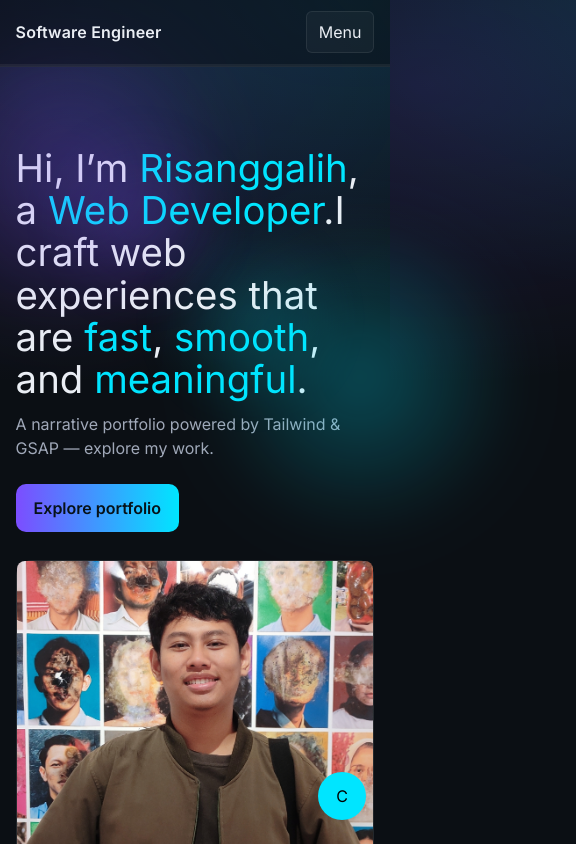
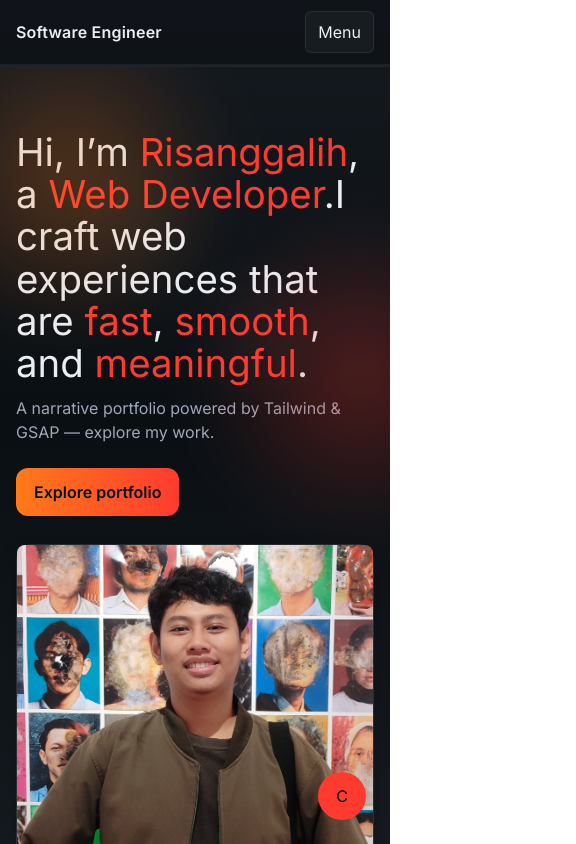
Before and after one commit to septiandr/profile-website, a Next.js app: page / in a window 390 px wide. Shown: the top 844 px of the page, 576 px wide, since content can reach past the window. Built offline with nearby package versions, Linux system fonts and the light colour scheme.

Commit message:
change theme

```diff
--- a/src/app/globals.css
+++ b/src/app/globals.css
@@ -3,44 +3,47 @@
 
 html { scroll-behavior: smooth; }
 :root {
-  --bg: #0b0f14;
+  --bg: #0a0f13;
   --text: #eaeef4;
   --muted: #a0a8b8;
-  --primary: #00e5ff;
-  --primary-rgb: 0, 229, 255;
-  --accent: #7c4dff;
-  --accent-rgb: 124, 77, 255;
-  --surface: #121822;
+  /* Monochrome with red → warm orange accent */
+  --primary: #ff3b30;           /* strong red */
+  --primary-rgb: 255, 59, 48;
+  --accent: #ff7a18;            /* warm orange */
+  --accent-rgb: 255, 122, 24;
+  --surface: #111720;
   --border: rgba(255, 255, 255, 0.08);
 }
 
 * { box-sizing: border-box; }
 html, body { height: 100%; }
+/* Hindari scroll horizontal tak sengaja (mobile-safe) */
+html, body { overflow-x: hidden; }
 body {
   margin: 0;
-  background: radial-gradient(900px 500px at 10% 10%, rgba(124,77,255,.15), transparent 60%),
-              radial-gradient(900px 500px at 90% 0%, rgba(0,229,255,.14), transparent 60%),
-              var(--bg);
+  /* Monochrome gradient: grey → black → grey */
+  background: linear-gradient(180deg, #151a20 0%, #0a0f13 50%, #151a20 100%);
   color: var(--text);
   -webkit-font-smoothing: antialiased;
   -moz-osx-font-smoothing: grayscale;
 }
 
-.section { min-height: 100vh; padding: 80px 0; position: relative; display: grid; align-items: center; scroll-margin-top: 80px; }
-.container { width: min(1000px, 92%); margin: 0 auto; }
-.section-title { font-size: 2rem; margin: 0 0 24px; letter-spacing: .2px; }
+.section { min-height: auto; padding: 80px 0; position: relative; display: grid; align-items: start; scroll-margin-top: 80px; }
+.container { width: min(1100px, 92%); margin: 0 auto; }
+.section-title { font-size: clamp(2.2rem, 6vw, 3.4rem); margin: 0 0 24px; letter-spacing: .4px; line-height: 1.05; position: relative; background: linear-gradient(90deg, var(--primary), var(--accent)); -webkit-background-clip: text; background-clip: text; color: transparent; }
+.section-title::after { content: ""; position: absolute; left: 0; bottom: -8px; width: 38%; height: 8px; border-radius: 999px; background: linear-gradient(90deg, rgba(var(--primary-rgb), .6), rgba(var(--accent-rgb), .6)); }
 .muted { color: var(--muted); }
 
 /* Header */
-.header { position: sticky; top: 0; z-index: 50; backdrop-filter: blur(8px); background: rgba(9, 13, 18, .5); border-bottom: 1px solid var(--border); }
+.header { position: sticky; top: 0; z-index: 50; backdrop-filter: blur(10px); background: rgba(10, 14, 19, .45); border-bottom: 1px solid var(--border); }
 .header-inner { display: flex; align-items: center; justify-content: space-between; height: 64px; }
 .brand { font-weight: 600; letter-spacing: .2px; }
 .nav { gap: 14px; }
 @media (min-width: 768px) { .nav { display: flex; } }
 @media (max-width: 767px) { .nav { display: none; } }
-.nav a { color: var(--muted); text-decoration: none; padding: 8px 10px; border-radius: 8px; transition: color .2s ease, background .2s ease; }
-.nav a:hover { color: var(--text); background: rgba(255,255,255,.06); }
-.nav a.active { color: var(--text); background: rgba(255,255,255,.08); }
+.nav a { color: var(--muted); text-decoration: none; padding: 10px 12px; border-radius: 999px; transition: color .2s ease, background .2s ease, border-color .2s ease; }
+.nav a:hover { color: var(--text); background: rgba(255,255,255,.08); }
+.nav a.active { color: var(--text); background: rgba(255,255,255,.12); }
 .header-progress { height: 2px; background: rgba(255,255,255,.06); }
 .header-progress .bar { height: 100%; width: 0%; background: linear-gradient(90deg, var(--accent), var(--primary)); }
 
@@ -48,29 +51,29 @@ body {
 .btn {
   display: inline-block;
   padding: 12px 18px;
-  border-radius: 10px;
+  border-radius: 12px;
   border: 1px solid var(--border);
-  background: rgba(255,255,255,.02);
+  background: rgba(255,255,255,.03);
   color: var(--text);
   text-decoration: none;
   transition: transform .2s ease, background .2s ease, border-color .2s ease;
 }
-.btn:hover { transform: translateY(-2px); background: rgba(255,255,255,.06); border-color: rgba(255,255,255,.2); }
+.btn:hover { transform: translateY(-2px); background: rgba(255,255,255,.08); border-color: rgba(255,255,255,.22); }
 .btn.primary { background: linear-gradient(90deg, var(--accent), var(--primary)); color: #071219; border: none; }
 
 /* Ornaments */
-.ornaments { position: fixed; inset: 0; pointer-events: none; z-index: 0; }
-.orn { position: absolute; width: 220px; height: 220px; border-radius: 50%; filter: blur(40px); opacity: .28; will-change: transform, opacity; }
-.orn.o1 { left: 5%; top: 12%; background: radial-gradient(circle, var(--accent), transparent 60%); }
-.orn.o2 { right: 10%; top: 24%; background: radial-gradient(circle, var(--primary), transparent 60%); }
-.orn.o3 { left: 12%; bottom: 20%; background: radial-gradient(circle, #ff6ee7, transparent 60%); }
-.orn.o4 { right: 18%; bottom: 16%; background: radial-gradient(circle, #00ffa3, transparent 60%); }
-.orn.o5 { left: 45%; top: 55%; background: radial-gradient(circle, #ffcf33, transparent 60%); }
+.ornaments { position: fixed; inset: 0; pointer-events: none; z-index: 0; overflow: hidden; }
+.orn { position: absolute; width: 220px; height: 220px; border-radius: 50%; filter: blur(30px); opacity: .08; will-change: transform, opacity; }
+.orn.o1 { left: 5%; top: 12%; background: radial-gradient(circle, rgba(255,255,255,.18), transparent 60%); }
+.orn.o2 { right: 10%; top: 24%; background: radial-gradient(circle, rgba(255,255,255,.16), transparent 60%); }
+.orn.o3 { left: 12%; bottom: 20%; background: radial-gradient(circle, rgba(255,255,255,.14), transparent 60%); }
+.orn.o4 { right: 18%; bottom: 16%; background: radial-gradient(circle, rgba(255,255,255,.16), transparent 60%); }
+.orn.o5 { left: 45%; top: 55%; background: radial-gradient(circle, rgba(255,255,255,.14), transparent 60%); }
 
 /* Hero */
 .hero { min-height: calc(100vh - 80px); display: grid; align-items: center; z-index: 1; }
-.hero-bg { position: absolute; inset: 0; pointer-events: none; }
-.hero-orb { position: absolute; width: 380px; height: 380px; border-radius: 50%; filter: blur(40px); opacity: .35; }
+.hero-bg { position: absolute; inset: 0; pointer-events: none; overflow: hidden; }
+.hero-orb { position: absolute; width: 380px; height: 380px; border-radius: 50%; filter: blur(30px); opacity: .18; }
 .hero-orb.orb-1 { left: -120px; top: -80px; background: radial-gradient(circle, var(--accent), transparent 60%); }
 .hero-orb.orb-2 { right: -160px; top: 120px; background: radial-gradient(circle, var(--primary), transparent 60%); }
 .hero-title { font-size: clamp(2.4rem, 6vw, 4rem); line-height: 1.1; margin: 0 0 12px; }
@@ -79,7 +82,7 @@ body {
 .hero .btn.primary { font-weight: 600; }
 .hero-grid { display: grid; grid-template-columns: 1.4fr 1fr; gap: 28px; align-items: center; }
 @media (max-width: 900px) { .hero-grid { grid-template-columns: 1fr; } }
-.hero-photo { border-radius: 16px; border: 1px solid var(--border); background: linear-gradient(180deg, rgba(255,255,255,.06), rgba(255,255,255,.02)); aspect-ratio: 1 / 1; }
+.hero-photo { border-radius: 16px; border: 1px solid var(--border); background: linear-gradient(180deg, rgba(255,255,255,.04), rgba(255,255,255,.02)); box-shadow: 0 8px 20px rgba(0,0,0,.18); aspect-ratio: 1 / 1; }
 
 /* Journey */
 .journey .journey-header { display: flex; align-items: center; gap: 16px; }
@@ -94,19 +97,23 @@ body {
 .projects .cards { display: grid; grid-template-columns: repeat(3, minmax(0, 1fr)); gap: 18px; }
 @media (max-width: 900px) { .projects .cards { grid-template-columns: repeat(2, minmax(0, 1fr)); } }
 @media (max-width: 620px) { .projects .cards { grid-template-columns: 1fr; } }
-.card { padding: 18px; border-radius: 12px; border: 1px solid var(--border); background: linear-gradient(180deg, rgba(255,255,255,.03), rgba(255,255,255,.01)); }
+.card { padding: 18px; border-radius: 14px; border: 1px solid var(--border); background: linear-gradient(180deg, rgba(255,255,255,.03), rgba(255,255,255,.01)); transition: transform .2s ease, border-color .2s ease, background .2s ease; }
+.card { min-width: 0; }
+.card:hover { transform: translateY(-3px); border-color: rgba(var(--primary-rgb), .35); background: linear-gradient(180deg, rgba(255,255,255,.05), rgba(255,255,255,.02)); }
 .card-title { margin: 0 0 8px; font-size: 1.1rem; }
 .card-desc { margin: 0; color: var(--muted); }
 
 /* Skills */
-.skills .chips { display: flex; flex-wrap: wrap; gap: 10px; }
-.chip { padding: 8px 12px; border-radius: 999px; border: 1px solid var(--border); background: rgba(255,255,255,.03); color: var(--text); font-size: .95rem; }
+.skills .chips { display: flex; flex-wrap: wrap; gap: 10px; justify-content: center; }
+.skills .skills-panel { background: rgba(255,255,255,.06); backdrop-filter: saturate(200%) blur(18px); -webkit-backdrop-filter: saturate(200%) blur(18px); border: 1px solid rgba(255,255,255,.22); box-shadow: 0 10px 28px rgba(0,0,0,.22); contain: layout paint; }
+.chip { padding: 8px 12px; border-radius: 999px; border: 1px solid rgba(255,255,255,.18); background: rgba(255,255,255,.05); color: var(--text); font-size: .95rem; transition: transform .2s ease, background .2s ease, border-color .2s ease; }
+.chip:hover { transform: translateY(-1px); background: rgba(255,255,255,.08); border-color: rgba(255,255,255,.24); }
 
 /* Contact */
 .contact .cta { margin-top: 8px; }
 
-/* Spacing utilities */
-.section + .section { border-top: 1px solid var(--border); }
+/* Seamless section transitions: remove visible separators */
+.section + .section { border-top: none; margin-top: -1px; }
 
 /* Glassmorphism utility */
 .glass {
@@ -127,4 +134,98 @@ body {
   .hero-orb { filter: blur(24px); opacity: .28; }
   .glass { backdrop-filter: none; -webkit-backdrop-filter: none; box-shadow: 0 4px 16px rgba(0,0,0,.2); }
   .header { backdrop-filter: none; }
+  /* Skills: matikan backdrop-filter panel demi performa */
+  .skills .skills-panel { backdrop-filter: none; -webkit-backdrop-filter: none; background: rgba(255,255,255,.045); box-shadow: 0 6px 18px rgba(0,0,0,.2); }
 }
+
+/* Responsif mobile padding & tipografi */
+@media (max-width: 640px) {
+  .container { width: 100%; padding: 0 16px; }
+  .section { padding: 64px 0; }
+  .projects .cards { gap: 14px; }
+  .card { padding: 14px; }
+  /* Amankan teks agar tidak melebar */
+  .card-title, .card-desc, .card p, .card li { overflow-wrap: anywhere; word-wrap: break-word; }
+  /* Contact link-card adjustments */
+  .contact .link-card { padding: 12px; }
+  .contact .link-label { font-size: .95rem; }
+  .contact .link-value { font-size: .85rem; }
+}
+
+/* Global theme di atas, Contact tidak override warna lagi */
+
+/* Panel utama Contact dengan gradient dan border */
+.contact .contact-panel {
+  border-color: var(--border);
+  background:
+    radial-gradient(120% 100% at 100% 0%, rgba(var(--accent-rgb), .14), transparent 60%),
+    radial-gradient(120% 100% at 0% 100%, rgba(var(--primary-rgb), .14), transparent 60%),
+    linear-gradient(180deg, rgba(255,255,255,.06), rgba(255,255,255,.02));
+}
+
+/* Dekorasi glow absolut */
+.contact .abs-glow { position: absolute; border-radius: 50%; filter: blur(40px); opacity: .28; pointer-events: none; }
+.contact .abs-glow.g1 { width: 280px; height: 280px; top: -60px; right: -60px; background: radial-gradient(circle, var(--primary), transparent 60%); }
+.contact .abs-glow.g2 { width: 340px; height: 340px; bottom: -100px; left: -80px; background: radial-gradient(circle, var(--accent), transparent 60%); }
+.contact .abs-glow.g3 { width: 220px; height: 220px; top: 40%; left: 50%; transform: translate(-50%, -50%); background: radial-gradient(circle, #ffcf33, transparent 60%); opacity: .22; }
+
+/* Grid tata letak */
+.contact .contact-grid { display: grid; grid-template-columns: 1fr; gap: 18px; align-items: start; }
+@media (min-width: 900px) { .contact .contact-grid { grid-template-columns: 1fr 1.3fr; } }
+
+/* Kartu link */
+.contact .contact-links { display: grid; grid-template-columns: 1fr; gap: 12px; }
+@media (min-width: 640px) { .contact .contact-links { grid-template-columns: 1fr 1fr; } }
+.contact .link-card {
+  display: flex;
+  align-items: center;
+  justify-content: space-between;
+  gap: 12px;
+  padding: 14px 16px;
+  border-radius: 14px;
+  border: 1px solid var(--border);
+  background: rgba(255,255,255,.03);
+  color: var(--text);
+  text-decoration: none;
+  transition: border-color .2s ease, background .2s ease, transform .2s ease;
+  flex-wrap: wrap;
+  align-items: flex-start;
+}
+.contact .link-card:hover { border-color: rgba(255,255,255,.25); background: rgba(255,255,255,.06); transform: translateY(-2px); }
+.contact .link-label { font-weight: 600; }
+.contact .link-value { color: var(--muted); font-size: .9rem; overflow-wrap: anywhere; }
+
+@media (max-width: 640px) {
+  .contact .abs-glow { filter: blur(28px); opacity: .22; }
+  .contact .abs-glow.g1 { width: 200px; height: 200px; top: -40px; right: -40px; }
+  .contact .abs-glow.g2 { width: 240px; height: 240px; bottom: -80px; left: -60px; }
+  .contact .abs-glow.g3 { width: 180px; height: 180px; }
+}
+
+/* Cleanup: hapus selector tidak valid dari eksperimen sebelumnya */
+/* Experience poster-style timeline */
+.experience .experience-header { display: flex; align-items: center; gap: 16px; }
+.experience-progress { flex: 1; height: 2px; background: rgba(255,255,255,.06); border-radius: 999px; overflow: hidden; }
+.experience-progress .bar { height: 100%; width: 100%; background: linear-gradient(90deg, var(--accent), var(--primary)); transform-origin: left center; transform: scaleX(0); will-change: transform; }
+.experience .steps { list-style: none; padding: 0 0 0 22px; margin: 28px 0 0; display: grid; gap: 26px; position: relative; }
+.experience .steps::before { content: ""; position: absolute; left: 8px; top: 0; bottom: 0; width: 2px; background: linear-gradient(180deg, rgba(var(--primary-rgb), .6), rgba(var(--accent-rgb), .6)); border-radius: 999px; }
+.experience .step { position: relative; padding: 20px; border: 2px solid rgba(255,255,255,.14); background: linear-gradient(180deg, rgba(255,255,255,.03), rgba(255,255,255,.015)); border-radius: 16px; box-shadow: 0 12px 26px rgba(0,0,0,.28); }
+.experience .step::before { content: ""; position: absolute; left: -18px; top: 22px; width: 12px; height: 12px; border-radius: 50%; background: radial-gradient(circle, var(--primary), var(--accent)); box-shadow: 0 0 0 3px rgba(255,255,255,.08); }
+.experience .step:hover { border-color: rgba(255,255,255,.22); }
+.step-title { font-size: 1.15rem; letter-spacing: .2px; }
+/* Fix horizontal overflow & allow text wrapping inside Experience */
+.experience { overflow-x: hidden; }
+/* Hindari contain layout pada steps karena dapat mengganggu pin/scroll */
+/* .experience .steps { contain: layout paint; } */
+.experience .step > .flex { min-width: 0; }
+.experience .step { will-change: transform, opacity; }
+.experience .step-title,
+.experience .step-desc,
+.experience .step p,
+.experience .step li { overflow-wrap: anywhere; word-wrap: break-word; }
+
+@media (max-width: 640px) {
+  /* Ensure mobile doesn’t overflow due to badges/long text */
+  .experience .step { padding: 16px; }
+  .experience .step::before { left: -16px; top: 18px; }
+}
--- a/src/app/projects/[id]/page.tsx
+++ b/src/app/projects/[id]/page.tsx
@@ -112,7 +112,7 @@ export default function ProjectDetail() {
             <div className="rounded-xl overflow-hidden glass mb-8">
               <div className="aspect-[16/9] relative">
                 <Image
-                  src={project.thumb}
+                  src={`/porto/${project.thumb}`}
                   alt={project.title}
                   fill
                   className="object-contain p-6"
--- a/src/components/Skills.tsx
+++ b/src/components/Skills.tsx
@@ -58,8 +58,9 @@ export default function Skills() {
   return (
     <section ref={root} className="section skills" id="skills">
       <div className="container">
-        <h2 className="section-title">Skills</h2>
-        <div className="chips flex flex-wrap gap-2">
+        <div className="skills-panel glass rounded-xl p-6">
+          <h2 className="section-title text-center">Skills</h2>
+          <div className="chips flex flex-wrap gap-2 justify-center">
           {skills.map((s, i) => (
             <span
               key={i}
@@ -68,6 +69,7 @@ export default function Skills() {
               {s}
             </span>
           ))}
+          </div>
         </div>
       </div>
     </section>
```
Also changed, not shown: src/components/Contact.tsx (+40 -13 lines), src/components/Experience.tsx (+61 -27 lines), src/components/Header.tsx (+6 -2 lines), src/components/Projects.tsx (+12 -0 lines).
